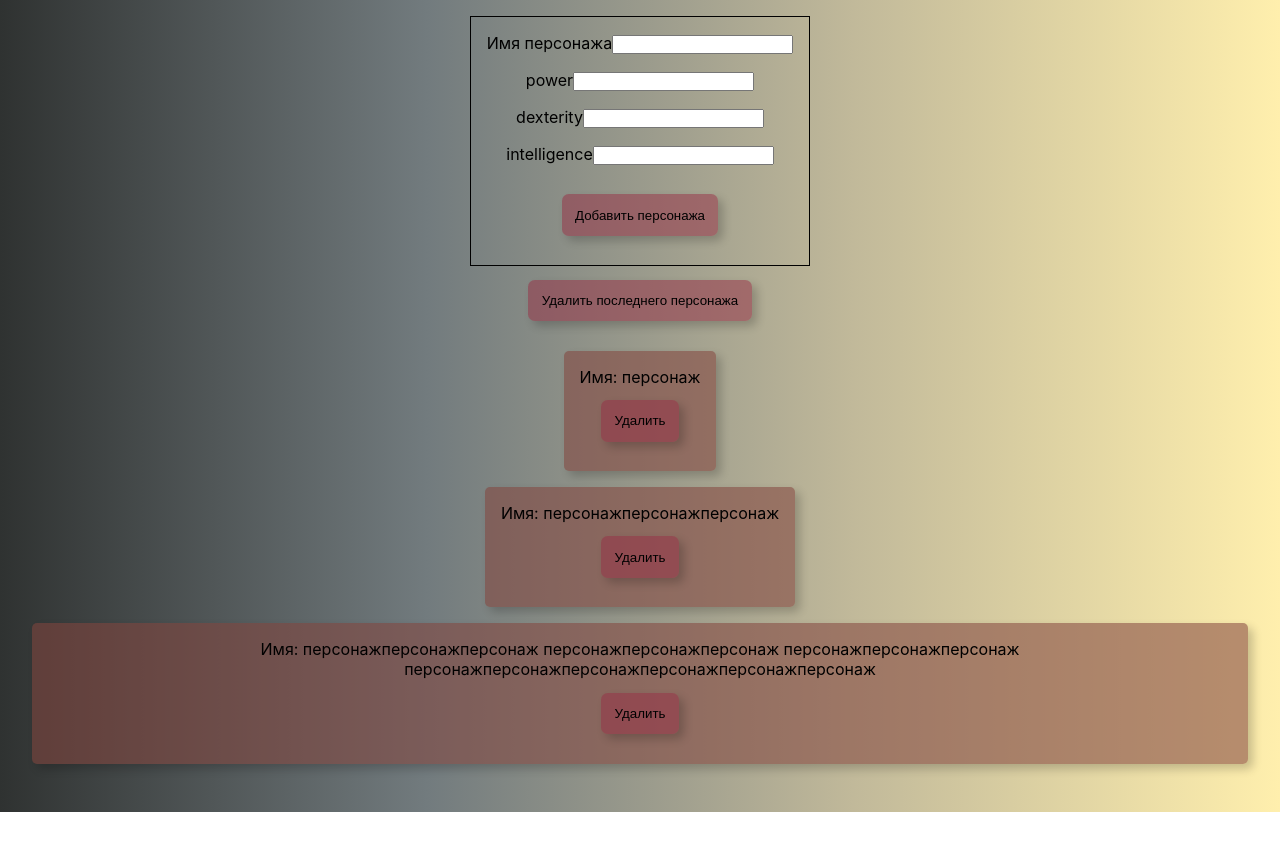
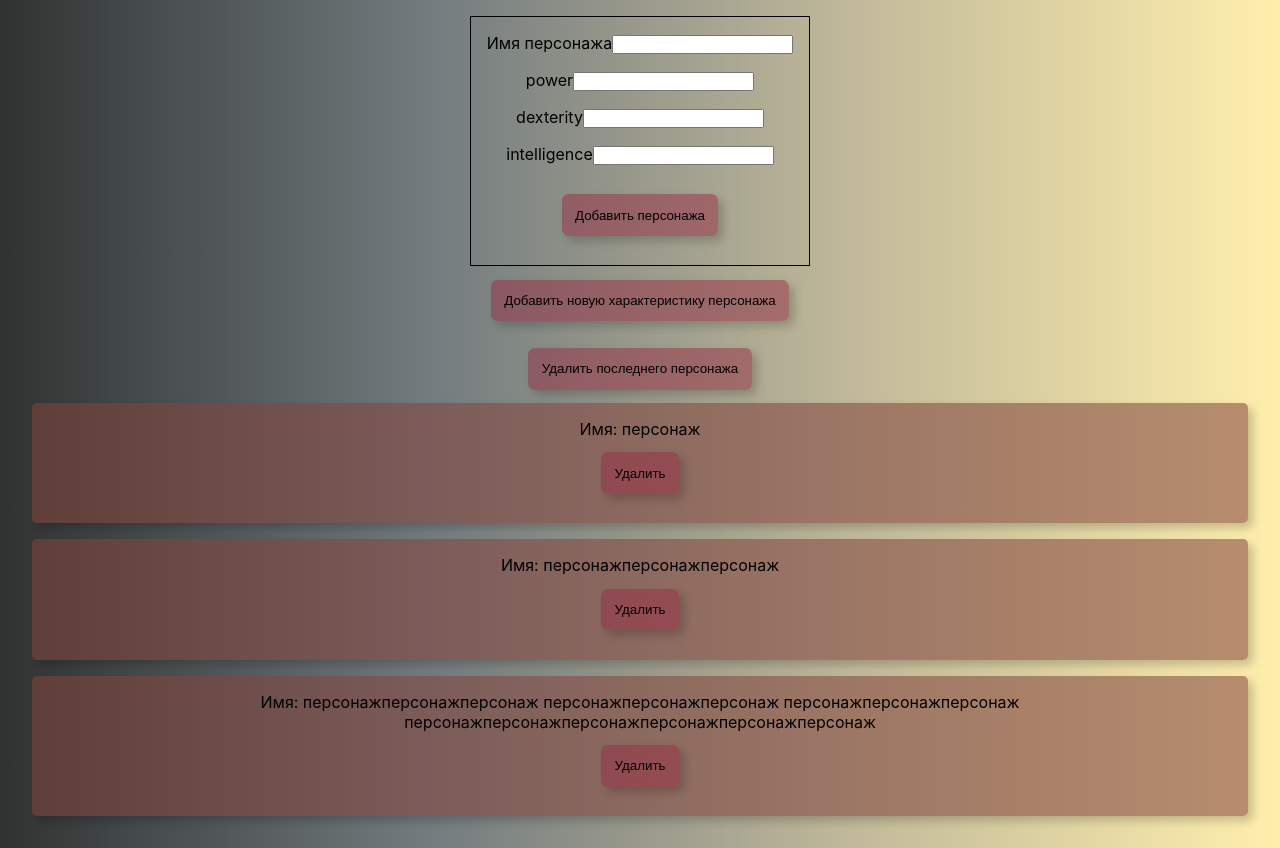
Before and after one commit to AleksandrRazhev/character-skills, a Next.js app: page / in a window 1280 px wide. Before the commit the page ends 812 px from the top, so only its background shows below. Built offline with nearby package versions, Linux system fonts and the light colour scheme.

Commit message:
adding a skill added

```diff
--- a/components/App/App.jsx
+++ b/components/App/App.jsx
@@ -1,6 +1,7 @@
 import { useDispatch, useSelector } from "react-redux";
 
-import { addCharacter, removeCharacter } from "../../store/charactersSlice";
+import { removeCharacter } from "../../store/charactersSlice";
+import { addSkillToArr } from "../../store/skillsSlice";
 import Character from "../Character/Character";
 import NewChar from "../NewChart/NewChar";
 
@@ -13,12 +14,23 @@ const App = () => {
   return (
     <div className={style.app}>
       <NewChar />
+      <button
+        className="button"
+        onClick={() => dispatch(addSkillToArr(prompt()))}
+      >
+        Добавить новую характеристику персонажа
+      </button>
       <button className="button" onClick={() => dispatch(removeCharacter())}>
         Удалить последнего персонажа
       </button>
-      <ul className={style.list}>
+      <ul>
         {characters.map((item, index) => (
-          <Character key={item.id} name={item.name} index={index} />
+          <Character
+            key={item.id}
+            name={item.name}
+            skills={item.skills}
+            index={index}
+          />
         ))}
       </ul>
     </div>
--- a/components/Character/Character.jsx
+++ b/components/Character/Character.jsx
@@ -6,10 +6,30 @@ import style from "./Character.module.css";
 const Character = (props) => {
   const dicpatch = useDispatch();
 
-  const { name, index } = props;
+  const { name, index, skills } = props;
+
+  const renderSkills = (skills) => {
+    const entries = Object.entries(skills);
+    if (!entries[0]) return null;
+    return (
+      <div>
+        <p className={style.title}>skills</p>
+        <ul>
+          {entries.map((item) => (
+            <li key={item[0]} className={style.skillItmList}>
+              {item[0]}: {item[1]}
+            </li>
+          ))}
+        </ul>
+      </div>
+    );
+    console.log(entries);
+  };
+
   return (
     <li className={style.itemList}>
       <p>Имя: {name}</p>
+      {skills ? renderSkills(skills) : null}
       <button
         className="button"
         onClick={() => dicpatch(removeCharacter(index))}
--- a/components/Character/Character.module.css
+++ b/components/Character/Character.module.css
@@ -1,4 +1,5 @@
 .itemList {
+  list-style: none;
   padding: 1em;
   display: flex;
   flex-direction: column;
@@ -10,3 +11,11 @@
   box-shadow: 5px 5px 10px rgba(0, 0, 0, 0.2);
   background-color: #83443d8f;
 }
+
+.skillItmList {
+  list-style: none;
+}
+
+.title {
+  margin: 0.5em 0;
+}
--- a/store/skillsSlice.js
+++ b/store/skillsSlice.js
@@ -4,11 +4,11 @@ const skillsSlice = createSlice({
   name: "skills",
   initialState: { skills: ["power", "dexterity", "intelligence"] },
   reducers: {
-    addSkill(state, action) {
+    addSkillToArr(state, action) {
       state.skills.push(action.payload);
     },
   },
 });
 
 export default skillsSlice.reducer;
-export const { addSkill } = skillsSlice.actions;
+export const { addSkillToArr } = skillsSlice.actions;
```
Also changed, not shown: todo.txt.
